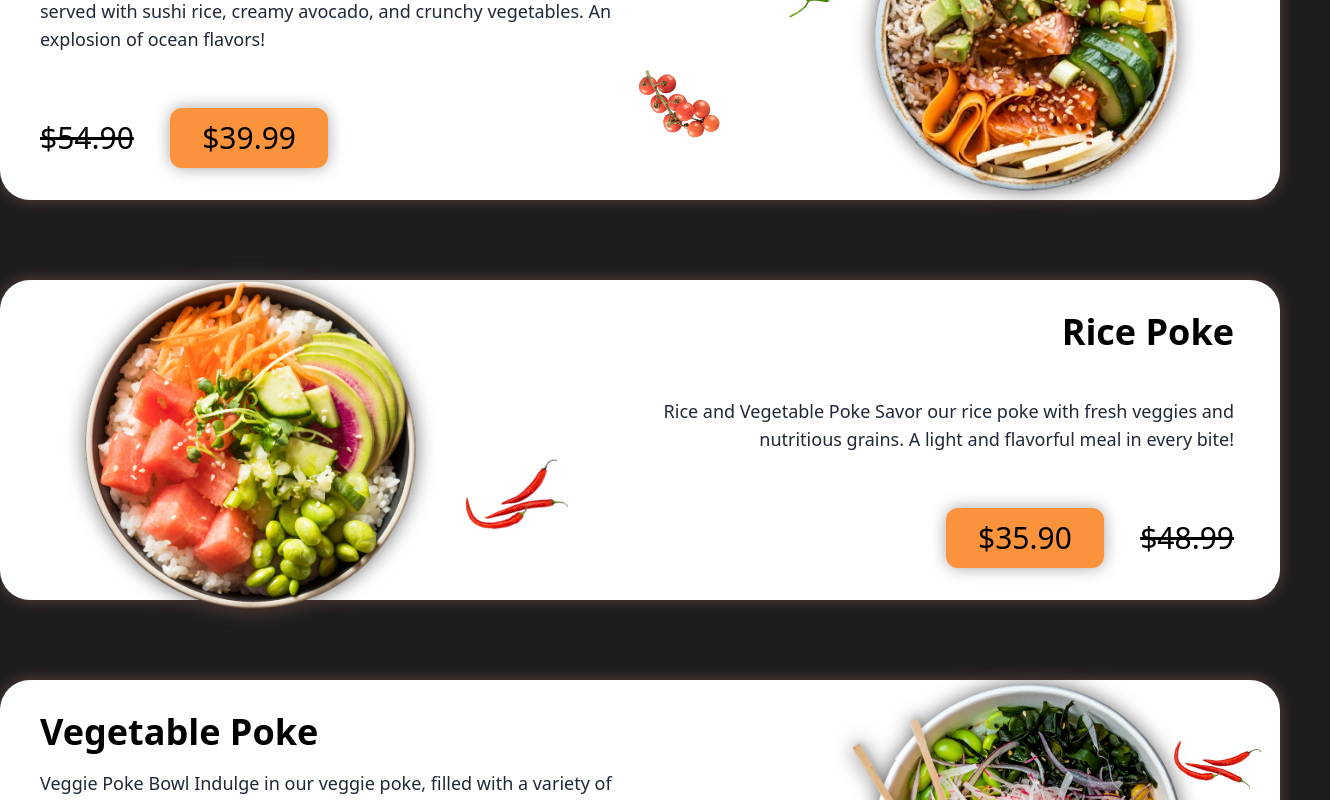
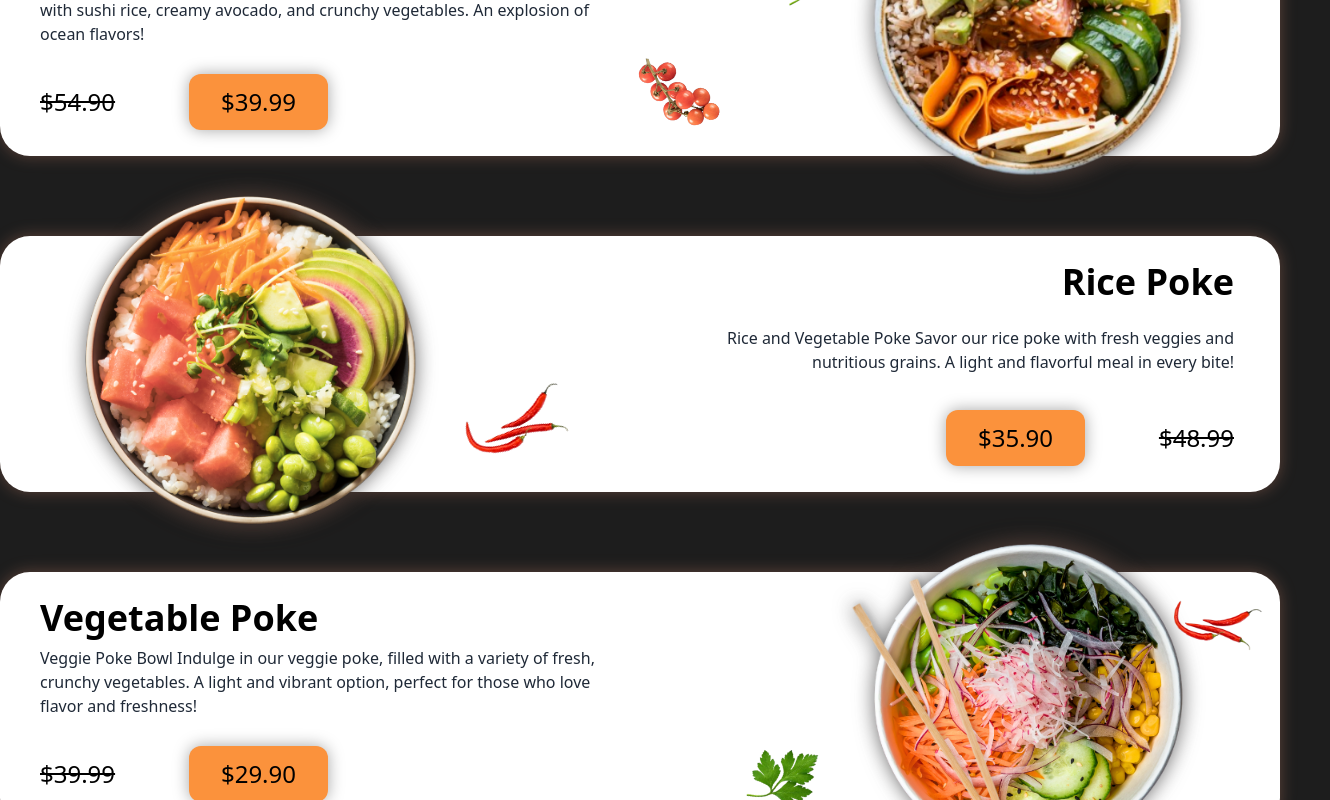
Before and after one commit to TechWave-1ESPI/Checkpoint_5_Web, a React (Vite) app: page /produtos in a window 1280 px wide. Shown: the part 340-1140 px from the top of the page, 1330 px wide, since content can reach past the window. Built offline with nearby package versions, Linux system fonts and the light colour scheme.

Commit message:
Toques finais nos produtos

```diff
--- a/index.html
+++ b/index.html
@@ -1,14 +1,17 @@
 <!doctype html>
 <html lang="en">
+
 <head>
   <meta charset="UTF-8" />
-    <link rel="icon" type="image/svg+xml" href="/vite.svg" />
+  <link rel="icon" type="image/png" href="./src/assets/logo/logo.png" />
   <script src="https://cdn.tailwindcss.com"></script>
   <meta name="viewport" content="width=device-width, initial-scale=1.0" />
-    <title>Nome do Projeto</title>
+  <title>PokeZizi</title>
 </head>
+
 <body>
   <div id="root"></div>
   <script type="module" src="/src/main.jsx"></script>
 </body>
+
 </html>
--- a/src/components/Home/Home.jsx
+++ b/src/components/Home/Home.jsx
@@ -23,7 +23,9 @@ const Home = () => {
                   <p className=' text-zinc-200'>Experience the best Poke restaurant in the world! We invite you to visit us at our store for a <br />dining experience that will tantalize your taste buds and leave you wanting more.</p>
                 </div>
                 <div className="btn-inicio">
-                  <button className='bg-orange-400 font-semibold rounded-xl px-4 py-[5px]'>BOOK A TABLE</button>
+                  <button className="relative border-2 rounded-md border-orange-400 bg-transparent py-2.5 px-5 font-medium uppercase text-orange-400 transition-colors before:absolute before:left-0 before:top-0 before:-z-10 before:h-full before:w-full before:origin-top-left before:scale-x-0 before:bg-orange-400 before:transition-transform before:duration-300 before:content-[''] hover:text-black before:hover:scale-x-100">
+                    BOOK A TABLE
+                  </button>
                   <img src={Ingredient} className='ml-48 w-[80px] absolute'></img>
                 </div>
             </div>
--- a/src/components/Produtos/Produtos.jsx
+++ b/src/components/Produtos/Produtos.jsx
@@ -7,51 +7,51 @@ import Ingredient4 from '../../assets/ingredients/ingredient4.png'
 
 const Produtos = () => {
     return (
-        <section>
-            <div className="flex cards mt-20 max-w-screen-xl mx-auto items-center w-full bg-white rounded-[30px] h-[40vh]">
+        <section className='py-5'>
+            <div className="flex cards mt-20 max-w-screen-xl mx-auto items-center w-full bg-white rounded-[30px] h-[32vh]">
                 <div className='w-[45%] h-[80%] flex flex-col justify-between ml-10'>
                     <div className='flex flex-col h-[55%] justify-between'>
                         <p className='text-4xl font-bold'>Salmon Poke</p>
-                        <p className='text-lg font-medium text-gray-800 mt-2'>Indulge in our freshest salmon poke, marinated in a special sauce, served with sushi rice, creamy avocado, and crunchy vegetables. An explosion of ocean flavors!</p>
+                        <p className=' font-medium text-gray-800 mt-2'>Indulge in our freshest salmon poke, marinated in a special sauce, served with sushi rice, creamy avocado, and crunchy vegetables. An explosion of ocean flavors!</p>
                     </div>
                     <div className='flex  w-[50%] justify-between items-center'>
-                        <p className='line-through text-3xl font-medium '>$54.90</p>
-                        <button className='bg-orange-400 px-8 py-3 text-3xl font-medium rounded-xl drop-shadow-[0_0px_8px_rgba(0,0,0,0.35)]'>$39.99</button>
+                        <p className='line-through text-2xl font-medium '>$54.90</p>
+                        <button className='bg-orange-400 px-8 py-3 text-2xl font-medium rounded-xl drop-shadow-[0_0px_8px_rgba(0,0,0,0.35)]'>$39.99</button>
                     </div>
 
                 </div>
 
                 <img src={Ingredient} className='w-[80px] ml-[60%] rotate-[260deg] mt-[-9%] absolute'/>
                 <img src={Ingredient3} className='w-[130px] ml-[48%] mt-[12%] rotate-[-65deg] absolute'/>
-                <img src={Poke5} alt="Poke 5" className='w-[550px] right-[-50px] absolute product'/>
+                <img src={Poke5} alt="Poke 5" className='w-[400px] right-[50px] absolute product'/>
             </div>
 
-            <div className="flex cards mt-20 max-w-screen-xl mx-auto items-center w-full bg-white rounded-[30px] h-[40vh]">
+            <div className="flex cards mt-20 max-w-screen-xl mx-auto items-center w-full bg-white rounded-[30px] h-[32vh]">
                 <img src={Poke4} alt="Poke 4" className='w-[430px] ml-9 product'/>
 
                 <div className='w-[45%] h-[80%] flex flex-col justify-between ml-[15%] '>
                     <div className='flex flex-col h-[55%] justify-between'>
                         <p className='text-4xl font-bold text-right '>Rice Poke</p>
-                        <p className='text-lg font-medium text-right text-gray-800 mt-2'>Rice and Vegetable Poke Savor our rice poke with fresh veggies and nutritious grains. A light and flavorful meal in every bite!</p>
+                        <p className='font-medium text-right text-gray-800 mt-2'>Rice and Vegetable Poke Savor our rice poke with fresh veggies and nutritious grains. A light and flavorful meal in every bite!</p>
                     </div>
                     <div className='flex justify-between items-center ml-[50%]'>
-                        <button className='bg-orange-400 px-8 py-3 text-3xl font-medium rounded-xl drop-shadow-[0_0px_8px_rgba(0,0,0,0.35)]'>$35.90</button>
-                        <p className='line-through text-3xl font-medium '>$48.99</p>
+                        <button className='bg-orange-400 px-8 py-3 text-2xl font-medium rounded-xl drop-shadow-[0_0px_8px_rgba(0,0,0,0.35)]'>$35.90</button>
+                        <p className='line-through text-2xl font-medium '>$48.99</p>
                     </div>
                 </div>
 
                 <img src={Ingredient4} className='w-[300px] ml-[32%] rotate-[60deg] mt-[22%] absolute'/>
             </div>
 
-            <div className="flex cards mt-20 max-w-screen-xl mx-auto items-center w-full bg-white rounded-[30px] h-[40vh]">
+            <div className="flex cards mt-20 max-w-screen-xl mx-auto items-center w-full bg-white rounded-[30px] h-[32vh]">
                 <div className='w-[45%] h-[80%] flex flex-col justify-between ml-10'>
                     <div className='flex flex-col h-[55%] justify-between'>
                         <p className='text-4xl font-bold'>Vegetable Poke</p>
-                        <p className='text-lg font-medium text-gray-800 mt-2'>Veggie Poke Bowl Indulge in our veggie poke, filled with a variety of fresh, crunchy vegetables. A light and vibrant option, perfect for those who love flavor and freshness!</p>
+                        <p className=' font-medium text-gray-800 mt-2'>Veggie Poke Bowl Indulge in our veggie poke, filled with a variety of fresh, crunchy vegetables. A light and vibrant option, perfect for those who love flavor and freshness!</p>
                     </div>
                     <div className='flex  w-[50%] justify-between items-center'>
-                        <p className='line-through text-3xl font-medium '>$39.99</p>
-                        <button className='bg-orange-400 px-8 py-3 text-3xl font-medium rounded-xl drop-shadow-[0_0px_8px_rgba(0,0,0,0.35)]'>$29.90</button>
+                        <p className='line-through text-2xl font-medium '>$39.99</p>
+                        <button className='bg-orange-400 px-8 py-3 text-2xl font-medium rounded-xl drop-shadow-[0_0px_8px_rgba(0,0,0,0.35)]'>$29.90</button>
                     </div>
 
                 </div>
```
Also changed, not shown: src/assets/pokes/4.png, src/assets/pokes/5.png. Lines whose indentation alone changed are shown as unchanged.
